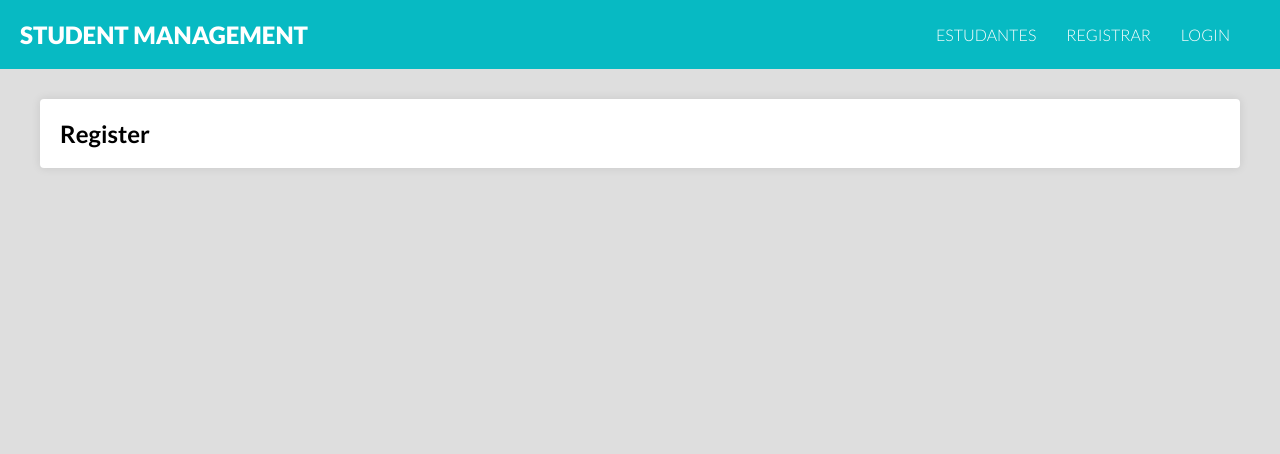
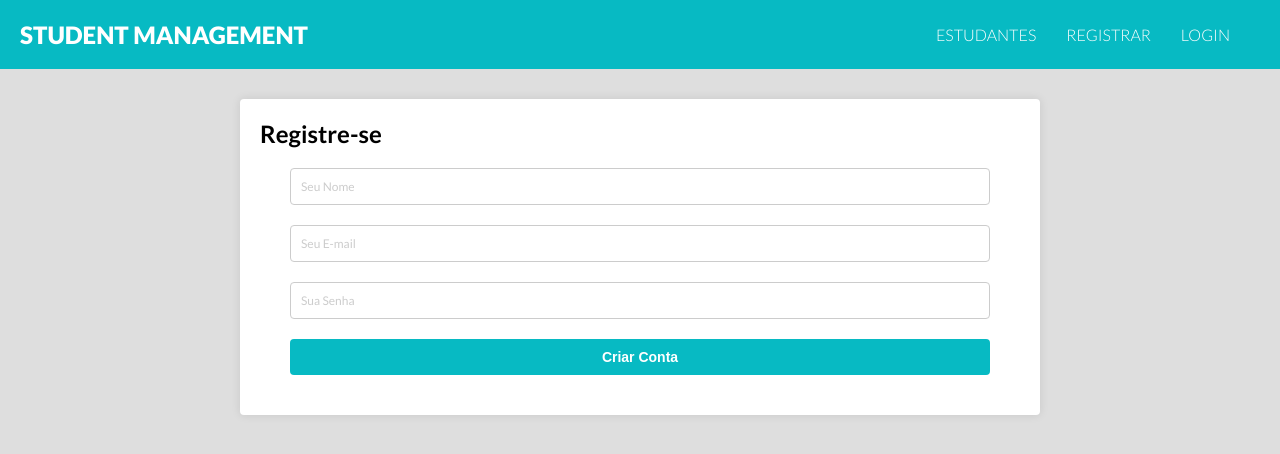
Before and after one commit to geraldobl58/student-management-frontend, a React (Create React App) app: page /register in a window 1280 px wide. Shown: the top 454 px of the page. Built offline with nearby package versions, Linux system fonts and the light colour scheme.

Commit message:
add record register

```diff
--- a/package.json
+++ b/package.json
@@ -18,7 +18,8 @@
     "react-scripts": "3.4.1",
     "react-toastify": "^6.0.8",
     "redux": "^4.0.5",
-    "styled-components": "^5.1.1"
+    "styled-components": "^5.1.1",
+    "validator": "^13.1.1"
   },
   "scripts": {
     "start": "react-scripts start",
--- a/src/App.js
+++ b/src/App.js
@@ -13,7 +13,7 @@ function App() {
       <Global />
       <Header />
       <Routes />
-      <ToastContainer autoClose={3000} />
+      <ToastContainer autoClose={5000} />
     </Router>
   );
 }
--- a/src/pages/Register/index.js
+++ b/src/pages/Register/index.js
@@ -1,11 +1,87 @@
-import React from 'react';
+import React, { useState } from 'react';
 
+import { toast } from 'react-toastify';
+import { isEmail } from 'validator';
+import { get } from 'lodash';
 import { Container } from '../../styles/global';
+import { Form } from './styled';
+
+import api from '../../services/api';
+import history from '../../services/history';
 
 export default function Register() {
+  const [firstname, setFirstname] = useState('');
+  const [email, setEmail] = useState('');
+  const [password, setPassword] = useState('');
+
+  async function handleSubmit(e) {
+    e.preventDefault();
+
+    // eslint-disable-next-line no-unused-vars
+    let formErrors = false;
+
+    if (firstname.length < 3 || firstname > 255) {
+      formErrors = true;
+      toast.error('O campo nome deve conter de 3 à 255 caracteres!');
+    }
+
+    if (!isEmail(email)) {
+      formErrors = true;
+      toast.error('O e-email está inválido!');
+    }
+
+    if (password.length < 6 || password.length > 8) {
+      formErrors = true;
+      toast.error('O campo senha deve conter de 6 à 8 caracteres!');
+    }
+
+    if (formErrors) return;
+
+    try {
+      await api.post('/users', {
+        firstname,
+        email,
+        password,
+      });
+      toast.success('Registro realizado com sucesso!');
+      history.push('/login');
+    } catch (err) {
+      const errors = get(err, 'response.data.errors', []);
+
+      errors.map((error) => toast.error(error));
+    }
+  }
+
   return (
     <Container>
-      <h1>Register</h1>
+      <h1>Registre-se</h1>
+      <Form onSubmit={handleSubmit}>
+        <label htmlFor="firstname">
+          <input
+            type="text"
+            value={firstname}
+            onChange={(e) => setFirstname(e.target.value)}
+            placeholder="Seu Nome"
+          />
+        </label>
+        <label htmlFor="email">
+          <input
+            type="text"
+            value={email}
+            onChange={(e) => setEmail(e.target.value)}
+            placeholder="Seu E-mail"
+          />
+        </label>
+        <label htmlFor="password">
+          <input
+            type="password"
+            value={password}
+            onChange={(e) => setPassword(e.target.value)}
+            placeholder="Sua Senha"
+          />
+        </label>
+        <button type="submit">Criar Conta</button>
+      </Form>
     </Container>
   );
 }
--- a/src/pages/Register/styled.js
+++ b/src/pages/Register/styled.js
@@ -1 +1,43 @@
 import styled from 'styled-components';
+
+import { primaryColor } from '../../config/colors';
+
+export const Form = styled.form`
+  max-width: 700px;
+  margin: 20px auto;
+
+  display: flex;
+  flex-direction: column;
+
+  input {
+    color: #222;
+    font-size: 12px;
+    font-family: 'Lato', sans-serif;
+    padding: 10px;
+    border: none;
+    width: 700px;
+    border: 1px solid #ccc;
+    border-radius: 4px;
+    margin-bottom: 20px;
+
+    &::placeholder {
+      color: #ccc;
+    }
+
+    &:focus {
+      border: 1px solid ${primaryColor};
+    }
+  }
+
+  button {
+    color: white;
+    font-size: 14px;
+    font-weight: 600;
+    padding: 10px;
+    cursor: pointer;
+
+    &:hover {
+      background: #129da5;
+    }
+  }
+`;
--- a/src/styles/global.js
+++ b/src/styles/global.js
@@ -38,10 +38,19 @@ export default createGlobalStyle`
     color: ${primaryColor};
   }
 
+  .Toastify__toast-body {
+    font-size: 12px;
+    font-family: 'Lato', sans-serif;
+    text-align: center;
+  }
+  .Toastify__toast--error {
+    background: #6b0d0d;
+  }
+
 `;
 
 export const Container = styled.section`
-  max-width: 1200px;
+  max-width: 800px;
   margin: 30px auto;
   background: #fff;
   padding: 20px;
```
Also changed, not shown: 1 other file (tests, documents, lock files or other folders).
